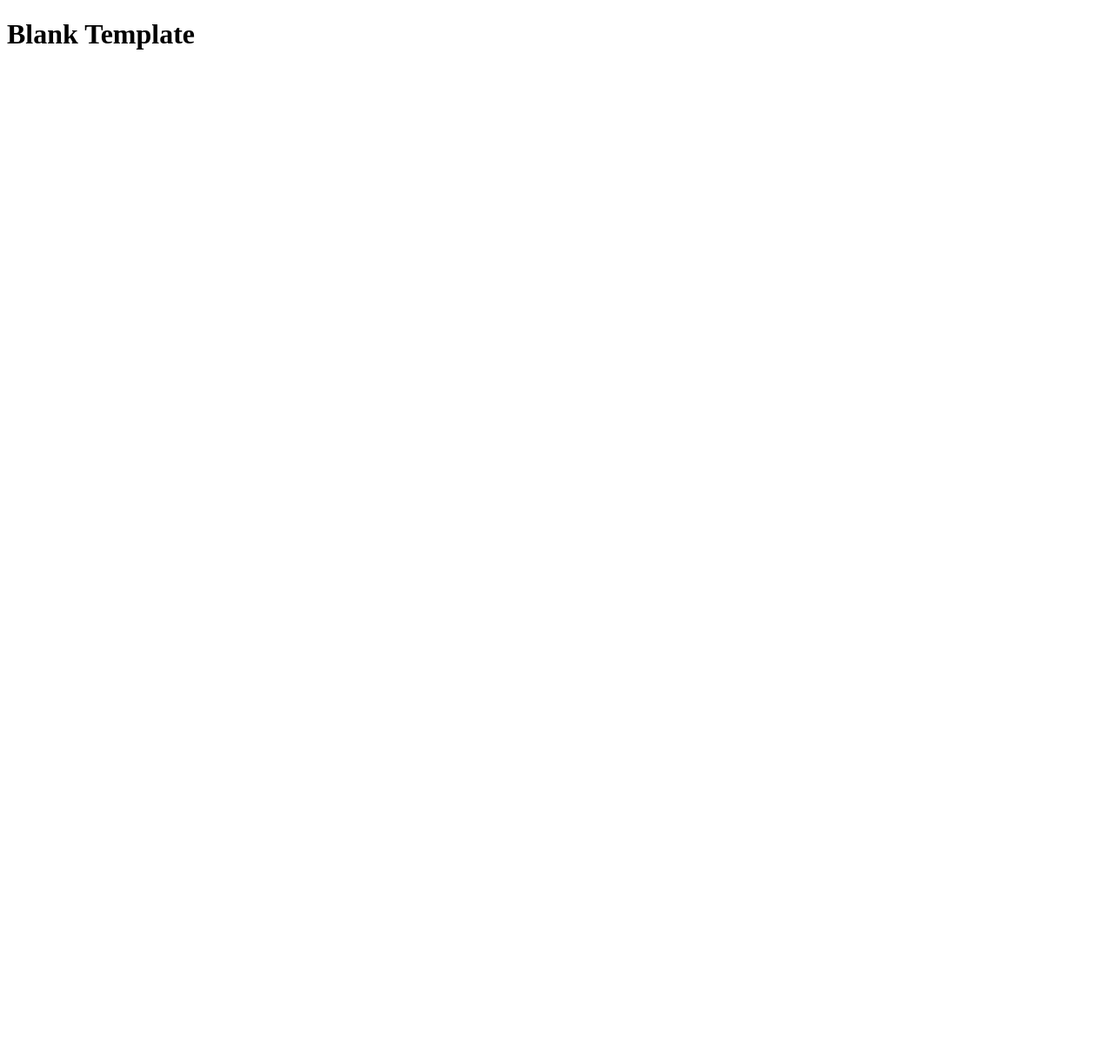
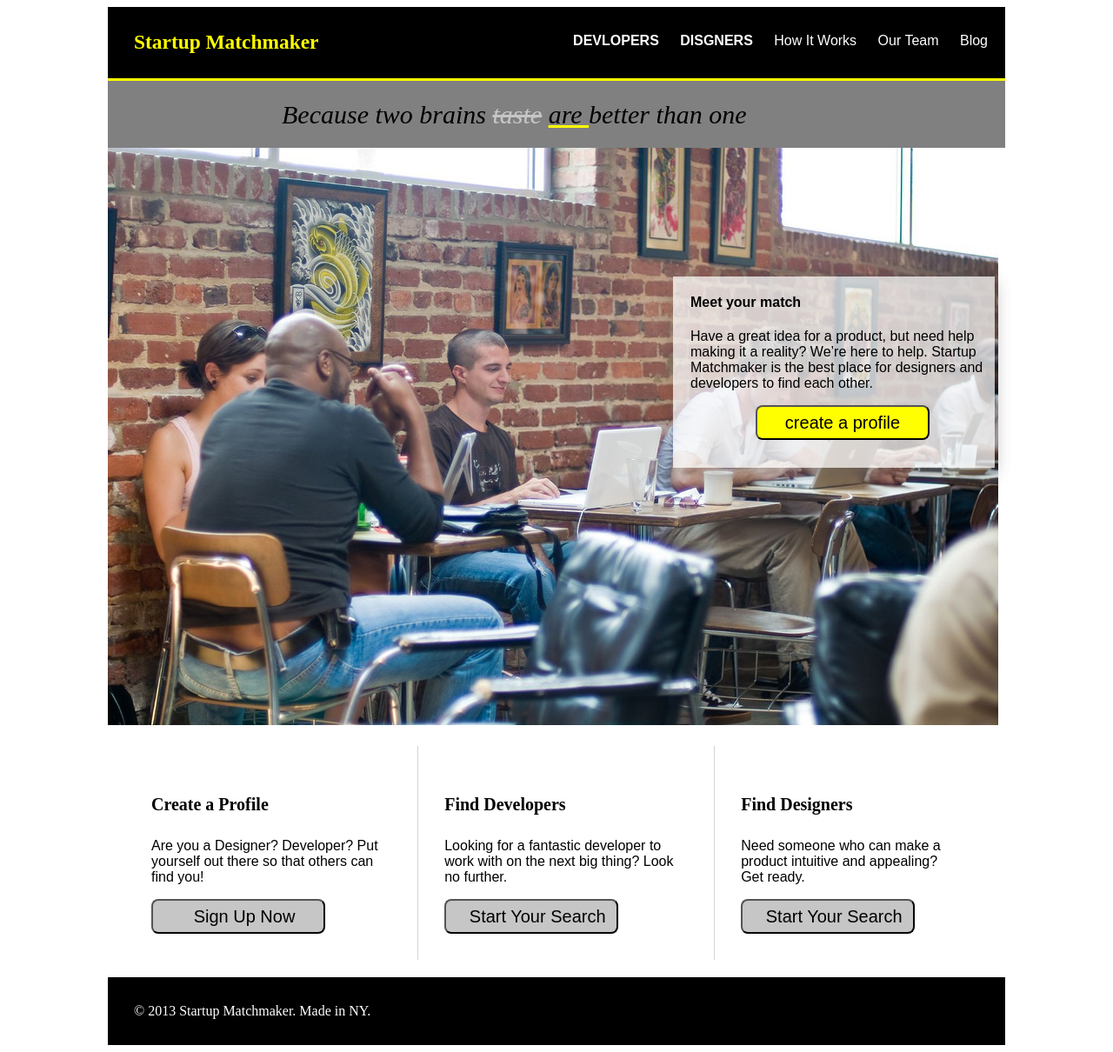
Before and after one commit to sei-curiosity/hw-week02day02-html-css-flexbox, a plain HTML site: page starter_code/index.html in a window 1280 px wide. Shown: the whole page at 87% size. Before the commit the page ends 800 px from the top, so only its background shows below. Drawn offline with Linux system fonts and the light colour scheme.

Commit message:
Css+HTML HWSulotion

```diff
--- a/starter_code/index.html
+++ b/starter_code/index.html
@@ -5,6 +5,87 @@
     <link rel="stylesheet" href="main.css">
 </head>
 <body>
-    <h1>Blank Template</h1>
+
+    <header class="header1">
+        <div class="headersec">
+            <div id="logo">
+                <h3>Startup Matchmaker</h3>
+            </div>
+                <div id="navbar">
+                    <nav>
+                        <a><strong>DEVLOPERS</strong></a>
+                        <a ><strong>DISGNERS</strong></a>
+                        <a >How It Works</a>
+                        <a >Our Team</a>
+                        <a >Blog</a>
+                    </nav>
+                </div>
+      </div>
+        <div class="headerSec2">
+            <p><em>Because two brains <span id ="throghL">taste</span>  <span id="underL">are </span> better than one</em></p>
+        </div>
+    </header>
+    <div class="mainImg">
+        <div id="Img">
+            <img src="images/coworking.jpg"/>
+        </div>
+        <div id="boxAbs">
+            <h4 id="txtAbs">
+               <strong> Meet your match</strong>
+            </h4>
+            <p>
+            Have a great idea for a product, but need help making it a reality? We’re here to help. Startup Matchmaker is the best place for designers and developers to find each other.
+              </p>
+            <button>
+                create a profile
+            </button>
+        </div>
+    </div>
+    <div class="thirdS">
+        <div id="fisrtcul">
+            <h4>
+                 Create a Profile
+             </h4>
+             <p>
+                 Are you a Designer? Developer? Put yourself out there so that others can find you!
+             </p>
+             <button>
+                 Sign Up Now
+            </button>
+
+        </div>
+        <div id="secondcul">
+           <h4>
+                Find Developers
+            </h4>
+                <p>
+                Looking for a fantastic developer to work with on the next big thing? Look no further.
+                 </p>
+            <button>
+                     Start Your Search
+            </button>
+
+        </div>
+        <div id="thirdcul">
+             <h4>
+                    Find Designers
+             </h4>
+                 <p>
+                Need someone who can make a product intuitive and appealing? Get ready.
+                </p>
+              <button>
+                    Start Your Search
+              </button>
+        </div>
+    </div>
+    <div id="footer">
+        <footer>
+             © 2013 Startup Matchmaker. Made in NY.
+        </footer>
+    </div>
+
+
+
+
 </body>
 </html>
--- a/starter_code/main.css
+++ b/starter_code/main.css
@@ -0,0 +1,130 @@
+.header1 div {
+    display: flex;
+    flex-direction: row;
+    /**position: relative;**/
+
+}
+.headersec{
+    display: flex;
+    flex-direction: column;
+    background-color: black;
+    border-bottom: solid yellow;
+    justify-content: space-between;
+
+}
+#logo{
+    flex-grow: 1;
+    font-family:'sans-serif';
+    line-height: 1.5;
+    font-size: 20px;
+    color:yellow;
+    padding-left: 30px;
+}
+#navbar nav,a{
+margin-top: 20px;
+flex-grow: 4;
+font-family: 'Source Sans Pro', sans-serif;
+padding:10px ;
+color:white;
+
+}
+
+body{
+    margin-right:124px;
+    margin-left: 124px;
+    align-items: center;
+
+}
+.headerSec2 {
+background-color: grey;
+
+}
+em{
+    font-family: ' sans-serif';
+    font-size: 30px;
+     line-height: 1.5;
+     text-align: center;
+     padding: 200px;
+}
+#throghL{
+    text-decoration: line-through;
+    color: #C6C6C6;
+}
+#underL{
+    text-decoration: underline;
+    text-decoration-color: yellow;
+}
+.mainImg{
+position: relative;
+/**display: flex;**/
+width: 350px;
+padding-top: -100px;
+}
+#Img{
+}
+#txtAbs,p{
+    text-align: left;
+}
+#boxAbs{
+    position: absolute;
+    border-color: white ;
+    background-color: rgba(248, 248, 248, 0.746);
+    box-shadow: 0 8px 16px 0 rgba(139, 128, 128, 0.2), 0 6px 20px 0 rgba(0,0,0,0.19);
+    text-align: center;
+    padding-left: 20px;
+    width: 350px;
+    height: 220px;
+    bottom: 300px;
+    left: 650px;
+    font-family: 'Source Sans Pro', sans-serif;
+}
+button{
+    border-radius: 8px;
+   background-color:yellow;
+   color: black;
+   font-size: 20px;
+   font-family: 'Oswald', sans-serif;
+    align-items: center;
+    height: 40px;
+    width: 200px;
+}
+.button:hover {
+    color: white;
+  }
+  .thirdS{
+      display: flex;
+      padding: 20px;
+
+  }
+  .thirdS div{
+      padding: 30px;
+
+  }
+  .thirdS h4{
+    font-size: 20px;
+  }
+  .thirdS p{
+      font-family:'Source Sans Pro', sans-serif ;
+  }
+  .thirdS button{
+      background-color:  #C6C6C6;
+      align-self: flex-end;
+      padding-left: 20px;
+      flex-grow: 1;
+      justify-content: space-around;
+
+  }
+  #fisrtcul{
+
+
+  }
+  #secondcul{
+    border-right: 1px solid lightgrey;
+    border-left:1px solid lightgrey; ;
+  }
+  #thirdcul{}
+  #footer{
+      padding: 30px;
+      color: white;
+      background-color: black;
+  }
```
Also changed, not shown: 1 other file.
